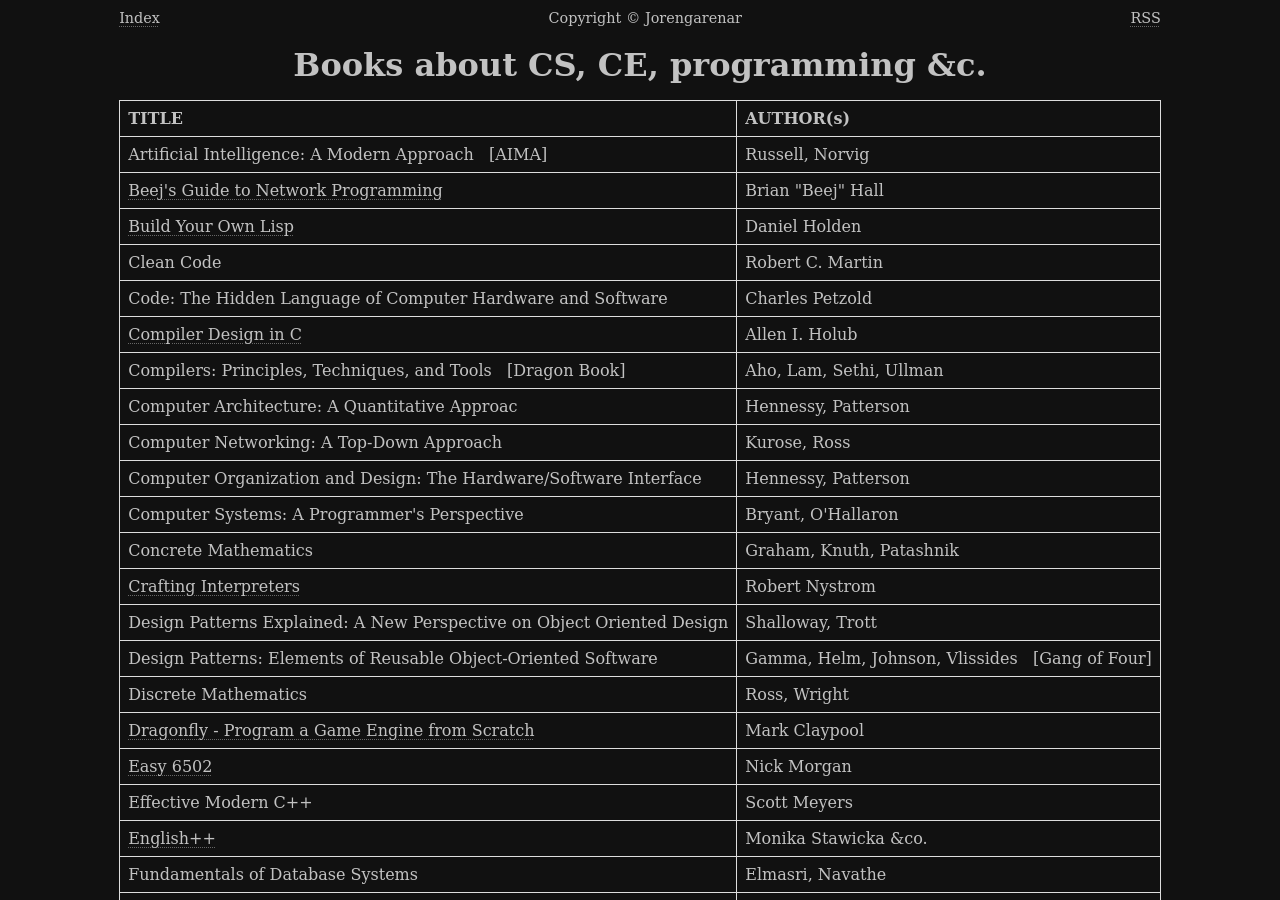
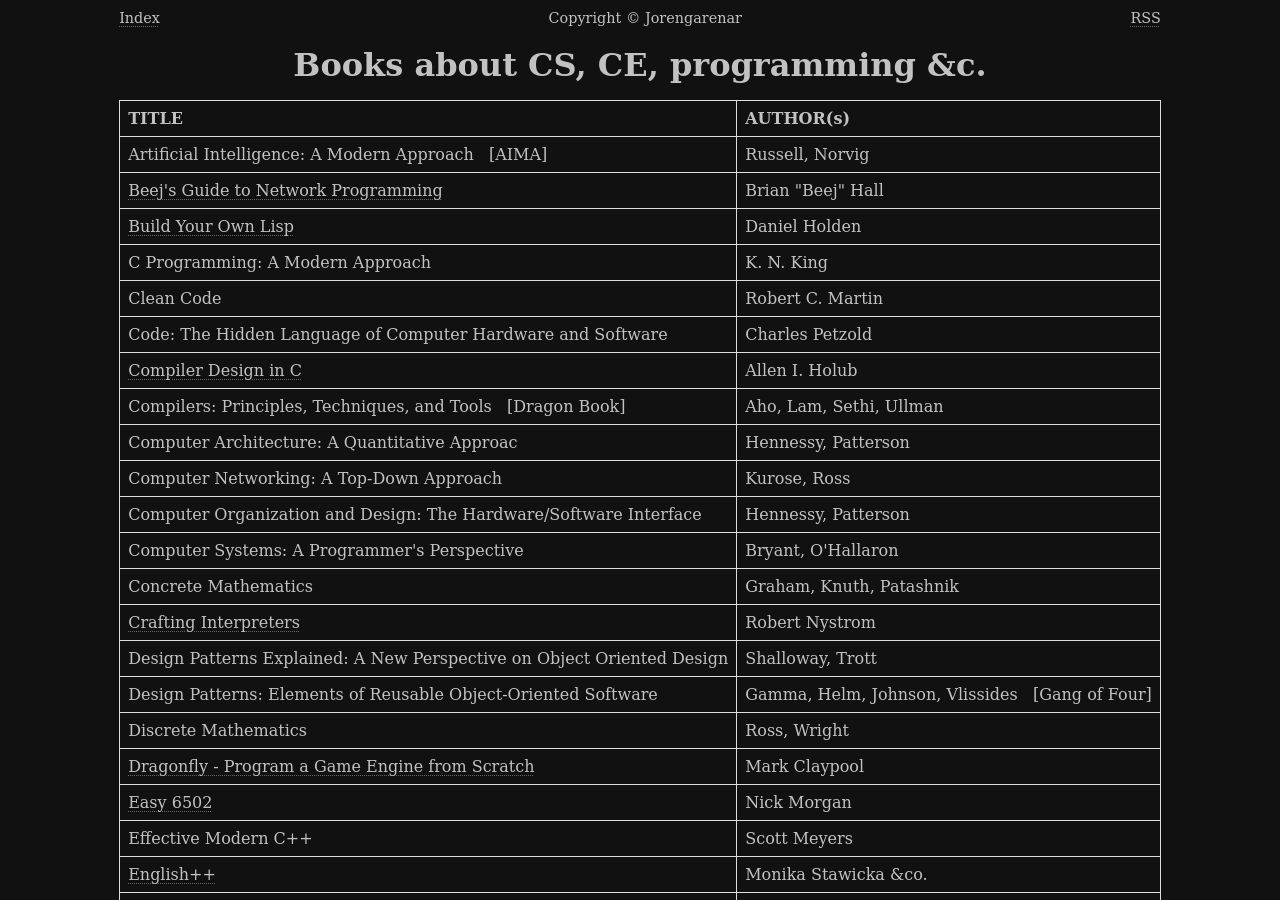
Before and after one commit to Jorenar/blog, a Jekyll site: the page built from _posts/2023-11-26-cs-books.md, in a window 1280 px wide and 900 px high. Built offline with Jekyll 4.4.1, drawn with Linux system fonts in a browser that asks for light colours.

Commit message:
deploy: a8572849e7b56021244002394979a235d3fc7113

```diff
--- a/_posts/2023-11-26-cs-books.md
+++ b/_posts/2023-11-26-cs-books.md
@@ -10,6 +10,7 @@ title:  "Books about CS, CE, programming &c."
 | Artificial Intelligence: A Modern Approach &nbsp; [AIMA]                 | Russell, Norvig
 | [Beej's Guide to Network Programming][Beej]                              | Brian "Beej" Hall
 | [Build Your Own Lisp][Lisp]                                              | Daniel Holden
+| C Programming: A Modern Approach                                         | K. N. King
 | Clean Code                                                               | Robert C. Martin
 | Code: The Hidden Language of Computer Hardware and Software              | Charles Petzold
 | [Compiler Design in C][Holub]                                            | Allen I. Holub
```
